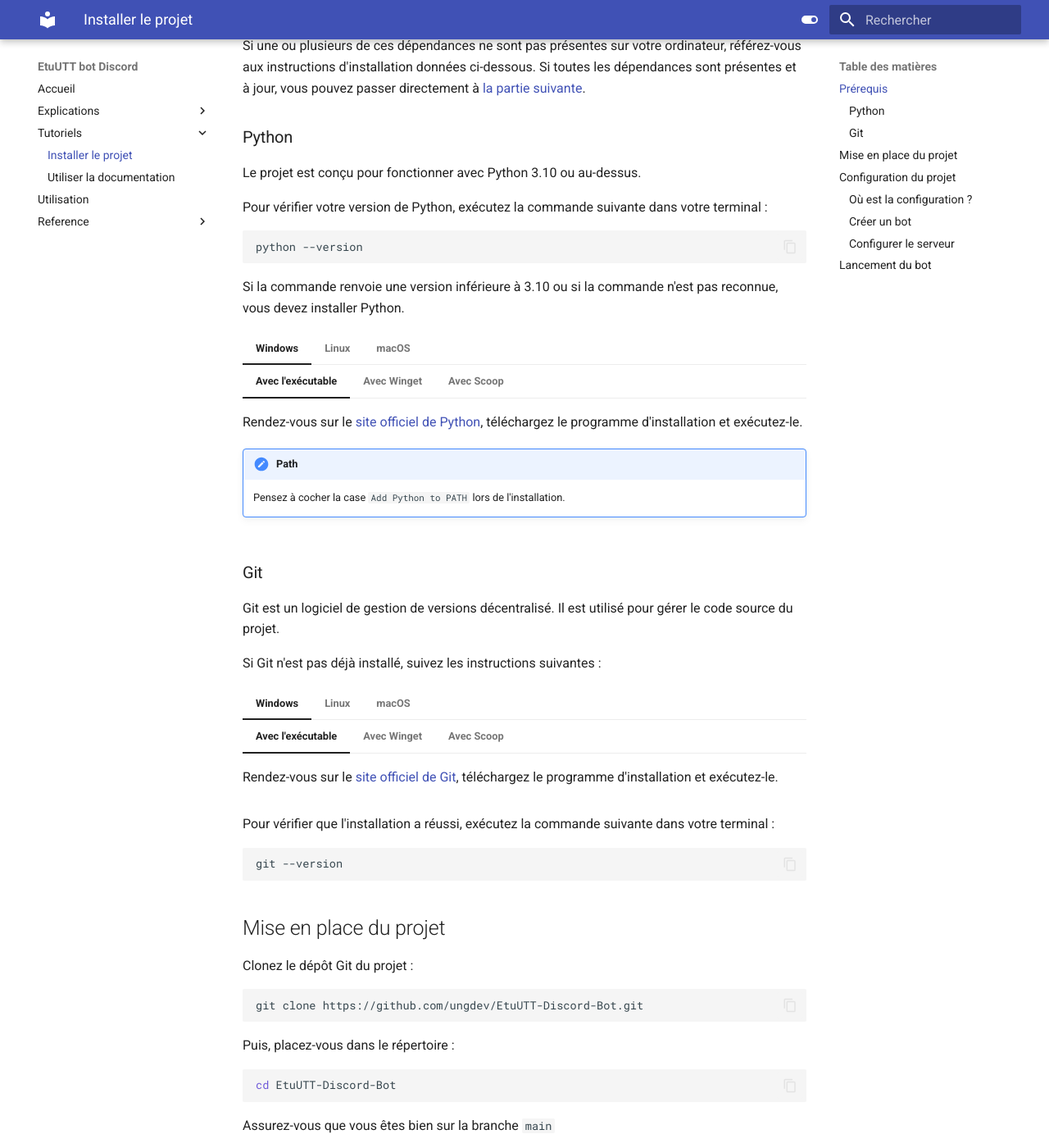
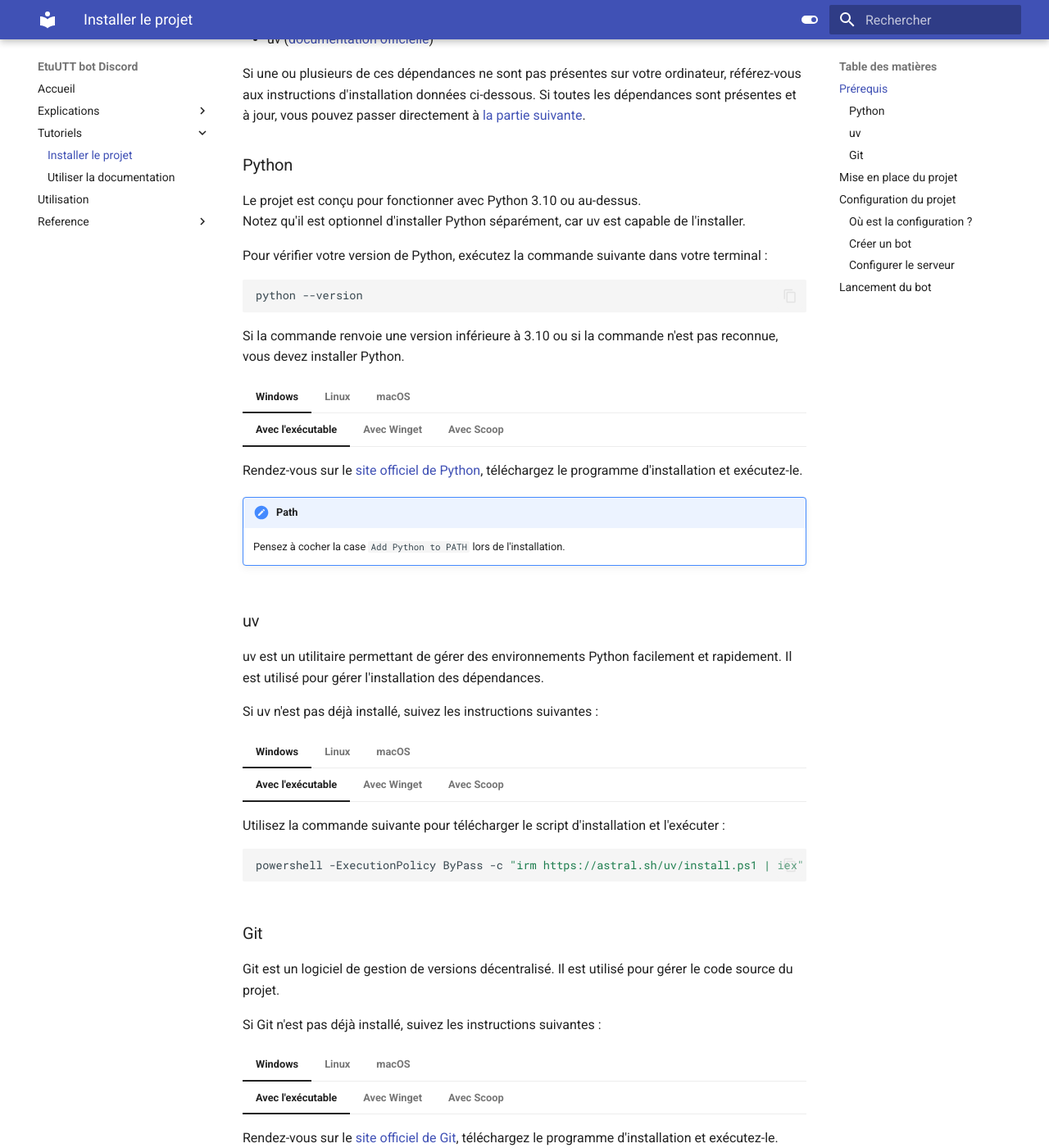
Before and after one commit to ungdev/EtuUTT-Discord-Bot, an MkDocs documentation site: the page built from docs/tutorials/install.md, in a window 1280 px wide and 1400 px high, scrolled down 304 px. Shown: the whole window at 82% size. Built offline with MkDocs 1.6.1 and Material for MkDocs 9.7.7, drawn with Linux system fonts in a browser that asks for light colours.

Commit message:
feat: switch to uv
uv is faster than pip and is beginning to be widely adopted in the Python ecosystem

- update docs and README accordingly
- delete requirements files
- remove requirements-txt-fixer hook from pre-commit
- change legacy pre-commit hook ruff for ruff-check

````diff
--- a/.pre-commit-config.yaml
+++ b/.pre-commit-config.yaml
@@ -9,8 +9,6 @@
                 args: [ --unsafe ]
                 files: mkdocs.yaml
             -   id: end-of-file-fixer
-            -   id: requirements-txt-fixer
-                files: requirements.*\.txt
             -   id: trailing-whitespace
                 exclude_types:
                     - markdown
@@ -20,7 +18,7 @@
         rev: v0.11.10
         hooks:
             # Run the linter.
-            -   id: ruff
+            -   id: ruff-check
                 args: [ --fix ]
             # Run the formatter.
             -   id: ruff-format
--- a/docs/tutorials/install.md
+++ b/docs/tutorials/install.md
@@ -2,8 +2,9 @@
 
 Pour installer le projet, vous aurez besoin de :
 
-- git ([documentation officielle](https://git-scm.com/book/fr/v2/D%C3%A9marrage-rapide-Installation-de-Git))
-- Python >=3.10 ([documentation officielle](https://docs.python.org/3/))
+- git ([documentation officielle](https://git-scm.com/book/fr/v2))
+- Python >=3.10 ([documentation officielle](https://docs.python.org/fr/3/))
+- uv ([documentation officielle](https://docs.astral.sh/uv/))
 
 Si une ou plusieurs de ces dépendances ne sont pas présentes sur votre
 ordinateur, référez-vous aux instructions d'installation données ci-dessous.
@@ -13,6 +14,7 @@
 ### Python
 
 Le projet est conçu pour fonctionner avec Python 3.10 ou au-dessus.
+Notez qu'il est optionnel d'installer Python séparément, car uv est capable de l'installer.
 
 Pour vérifier votre version de Python, exécutez la commande suivante dans votre terminal :
 
@@ -103,6 +105,62 @@
     brew install python
     ```
 
+### uv
+
+uv est un utilitaire permettant de gérer des environnements Python facilement et rapidement.
+Il est utilisé pour gérer l'installation des dépendances.
+
+Si uv n'est pas déjà installé, suivez les instructions suivantes :
+
+=== "Windows"
+
+    === "Avec l'exécutable"
+
+        Utilisez la commande suivante pour télécharger le script d'installation et l'exécuter :
+
+        ```powershell
+        powershell -ExecutionPolicy ByPass -c "irm https://astral.sh/uv/install.ps1 | iex"
+        ```
+
+    === "Avec Winget"
+
+        Dans Powershell avec accès admins :
+
+        ```powershell
+        winget install --id=astral-sh.uv  -e
+        ```
+
+    === "Avec Scoop"
+
+        Dans Powershell :
+
+        ```powershell
+        scoop install uv
+        ```
+
+=== "Linux"
+
+    Sur Linux, vous pouvez installer uv à l'aide du script proposé.
+
+    ```bash
+    curl -LsSf https://astral.sh/uv/install.sh | sh
+    ```
+
+=== "macOS"
+
+    Sur macOS, vous pouvez installer uv à l'aide de
+    [Homebrew](https://brew.sh/).
+
+    ```bash
+    brew install uv
+    ```
+
+    Ou bien en utilisant le script comme sur Linux :
+
+    ```bash
+    curl -LsSf https://astral.sh/uv/install.sh | sh
+    ```
+
 ### Git
 
 Git est un logiciel de gestion de versions décentralisé.
@@ -115,7 +173,7 @@
     === "Avec l'exécutable"
 
         Rendez-vous sur le
-        [site officiel de Git](https://git-scm.com/book/en/v2/Getting-Started-Installing-Git),
+        [site officiel de Git](https://git-scm.com/book/fr/v2/D%C3%A9marrage-rapide-Installation-de-Git),
         téléchargez le programme d'installation et exécutez-le.
 
     === "Avec Winget"
--- a/requirements-dev.txt
+++ /dev/null
@@ -1,3 +0,0 @@
--r requirements.txt
-pre-commit ~= 4.2
-ruff ==0.11.10
--- a/requirements-docs.txt
+++ /dev/null
@@ -1,3 +0,0 @@
--r requirements-dev.txt
-mkdocs-material ~= 9.6.12
-mkdocstrings-python ~= 1.16.10
````
Also changed, not shown: README.md (+18 -14 lines), pyproject.toml (+22 -0 lines), requirements.txt (deleted, +0 -8 lines).
